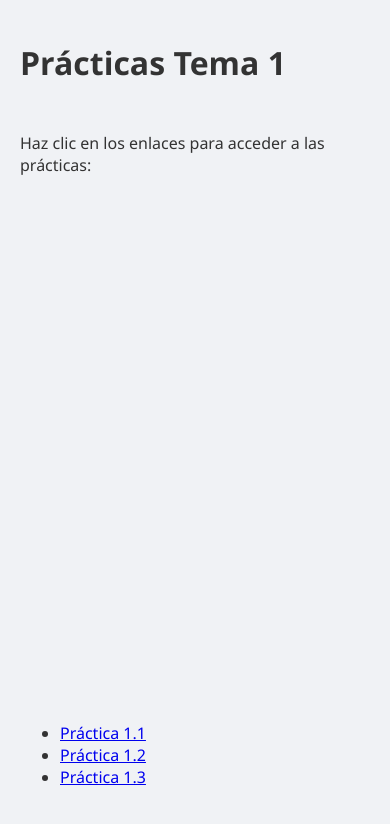
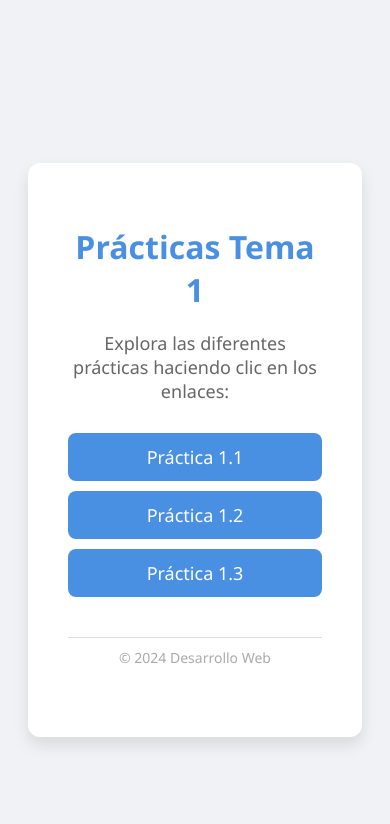
Before and after one commit to justogarci/P1_24_25, a plain HTML site: page index.html in a window 390 px wide. Drawn offline with Linux system fonts and the light colour scheme.

Commit message:
Arreglo completo (index/css/p1_1)

```diff
--- a/index.html
+++ b/index.html
@@ -1,4 +1,3 @@
-
 <!DOCTYPE html>
 <html lang="es">
 <head>
@@ -7,17 +6,25 @@
     <title>Prácticas Tema 1</title>
     <link rel="stylesheet" href="style.css">
 </head>
-<body>
+<body class="index-body">
 
-    <h1>Prácticas Tema 1</h1>
+    <div class="index-container">
+        <header>
+            <h1>Prácticas Tema 1</h1>
+        </header>
 
-    <p>Haz clic en los enlaces para acceder a las prácticas:</p>
+        <p>Explora las diferentes prácticas haciendo clic en los enlaces:</p>
 
-    <ul>
-    <li><a href="pracctica1_1.html">Práctica 1.1</a></li>
-    <li><a href="practicca1_2.html">Práctica 1.2</a></li>
-    <li><a href="practicca1_3.html">Práctica 1.3</a></li>
-    </ul>
+        <div class="links">
+            <a href="pracctica1_1.html">Práctica 1.1</a>
+            <a href="practicca1_2.html">Práctica 1.2</a>
+            <a href="practicca1_3.html">Práctica 1.3</a>
+        </div>
+
+        <footer>
+            <p>© 2024 Desarrollo Web</p>
+        </footer>
+    </div>
 
 </body>
 </html>
--- /dev/null
+++ b/practicca1_1.css
@@ -0,0 +1,62 @@
+/* Estilos específicos para practicca1_1.html */
+.practicca1-body {
+    margin: 0;
+    padding: 0;
+    font-family: 'Segoe UI', Tahoma, Geneva, Verdana, sans-serif;
+    background-color: #f0f2f5;
+    color: #333;
+    display: grid;
+    grid-template-columns: 1fr 3fr 1fr;
+    grid-template-rows: auto 1fr auto;
+    grid-template-areas:
+        "header header header"
+        "nav article aside"
+        "footer footer footer";
+    min-height: 100vh;
+    gap: 10px;
+    padding: 20px;
+    box-sizing: border-box;
+}
+
+header {
+    grid-area: header;
+    background-color: #4a90e2;
+    padding: 20px;
+    text-align: center;
+    color: white;
+    font-size: 24px;
+    font-weight: bold;
+    box-shadow: 0px 4px 8px rgba(0, 0, 0, 0.1);
+    border-radius: 8px;
+}
+
+nav, article, aside, footer {
+    background-color: #ffffff;
+    padding: 20px;
+    box-shadow: 0px 4px 8px rgba(0, 0, 0, 0.1);
+    border-radius: 8px;
+}
+
+nav {
+    grid-area: nav;
+    border-right: 1px solid #ddd;
+}
+
+article {
+    grid-area: article;
+    border-right: 1px solid #ddd;
+    border-left: 1px solid #ddd;
+}
+
+aside {
+    grid-area: aside;
+    border-left: 1px solid #ddd;
+}
+
+footer {
+    grid-area: footer;
+    background-color: #4a90e2;
+    color: white;
+    font-size: 18px;
+    text-align: center;
+}
--- a/style.css
+++ b/style.css
@@ -1,116 +1,57 @@
-/* Estilos generales */
-body {
-    margin: 0;
-    padding: 0;
+/* Estilos específicos para index.html */
+.index-body {
     font-family: 'Segoe UI', Tahoma, Geneva, Verdana, sans-serif;
     background-color: #f0f2f5;
     color: #333;
+    display: flex;
+    justify-content: center;
+    align-items: center;
+    height: 100vh;
+    padding: 20px;
 }
 
-/* Configuramos el grid en el body */
-body {
-    display: grid;
-    grid-template-columns: 1fr 3fr 1fr; /* 1 parte para nav y aside, 3 partes para article */
-    grid-template-rows: auto 1fr auto;  /* header y footer tamaño automático */
-    grid-template-areas:
-        "header header header"
-        "nav article aside"
-        "footer footer footer";
-    min-height: 100vh;
-    gap: 10px; /* Espacio entre las áreas */
-    padding: 20px;
-    box-sizing: border-box;
+.index-container {
+    background-color: #ffffff;
+    border-radius: 12px;
+    box-shadow: 0px 8px 16px rgba(0, 0, 0, 0.1);
+    padding: 40px;
+    max-width: 600px;
+    text-align: center;
 }
 
-/* Estilo para cada sección */
-header {
-    grid-area: header;
-    background-color: #4a90e2;
-    padding: 20px;
-    text-align: center;
-    color: white;
-    font-size: 24px;
-    font-weight: bold;
-    box-shadow: 0px 4px 8px rgba(0, 0, 0, 0.1);
-    border-radius: 8px;
+header h1 {
+    font-size: 32px;
+    color: #4a90e2;
+    margin-bottom: 20px;
 }
 
-/* Estilo para el nav */
-nav {
-    grid-area: nav;
-    background-color: #ffffff;
-    padding: 20px;
-    border-right: 1px solid #ddd;
-    box-shadow: 0px 4px 8px rgba(0, 0, 0, 0.1);
-    border-radius: 8px;
-    transition: transform 0.3s ease;
+p {
+    font-size: 18px;
+    margin-bottom: 30px;
+    color: #666;
 }
 
-/* Efecto hover en el nav */
-nav:hover {
-    transform: translateX(-5px); /* Movimiento sutil */
+.links a {
+    display: block;
+    margin: 10px 0;
+    padding: 12px 0;
+    background-color: #4a90e2;
+    color: white;
+    text-decoration: none;
+    font-size: 18px;
+    border-radius: 8px;
+    transition: background-color 0.3s ease, transform 0.3s ease;
 }
 
-/* Estilo para el article */
-article {
-    grid-area: article;
-    padding: 20px;
-    background-color: #ffffff;
-    box-shadow: 0px 4px 8px rgba(0, 0, 0, 0.1);
-    border-radius: 8px;
-    border-right: 1px solid #ddd;
-    border-left: 1px solid #ddd;
-    transition: transform 0.3s ease;
+.links a:hover {
+    background-color: #357ab8;
+    transform: translateY(-3px);
 }
 
-/* Efecto hover en el article */
-article:hover {
-    transform: scale(1.02); /* Aumenta ligeramente el tamaño */
+footer p {
+    font-size: 14px;
+    color: #aaa;
+    margin-top: 40px;
+    border-top: 1px solid #ddd;
+    padding-top: 10px;
 }
-
-/* Estilo para el aside */
-aside {
-    grid-area: aside;
-    background-color: #ffffff;
-    padding: 20px;
-    border-left: 1px solid #ddd;
-    box-shadow: 0px 4px 8px rgba(0, 0, 0, 0.1);
-    border-radius: 8px;
-    transition: transform 0.3s ease;
-}
-
-/* Efecto hover en el aside */
-aside:hover {
-    transform: translateX(5px); /* Movimiento sutil */
-}
-
-/* Estilo para el footer */
-footer {
-    grid-area: footer;
-    background-color: #4a90e2;
-    padding: 20px;
-    text-align: center;
-    color: white;
-    font-size: 18px;
-    font-weight: bold;
-    box-shadow: 0px 4px 8px rgba(0, 0, 0, 0.1);
-    border-radius: 8px;
-}
-
-/* Para pantallas pequeñas, hacemos que el diseño sea más vertical */
-@media (max-width: 600px) {
-    body {
-        grid-template-columns: 1fr; /* Una columna */
-        grid-template-areas:
-            "header"
-            "nav"
-            "article"
-            "aside"
-            "footer";
-    }
-    nav, article, aside {
-        border-right: none;
-        border-left: none;
-        box-shadow: none;
-    }
-}
```
Also changed, not shown: pracctica1_1.html (+11 -8 lines).
